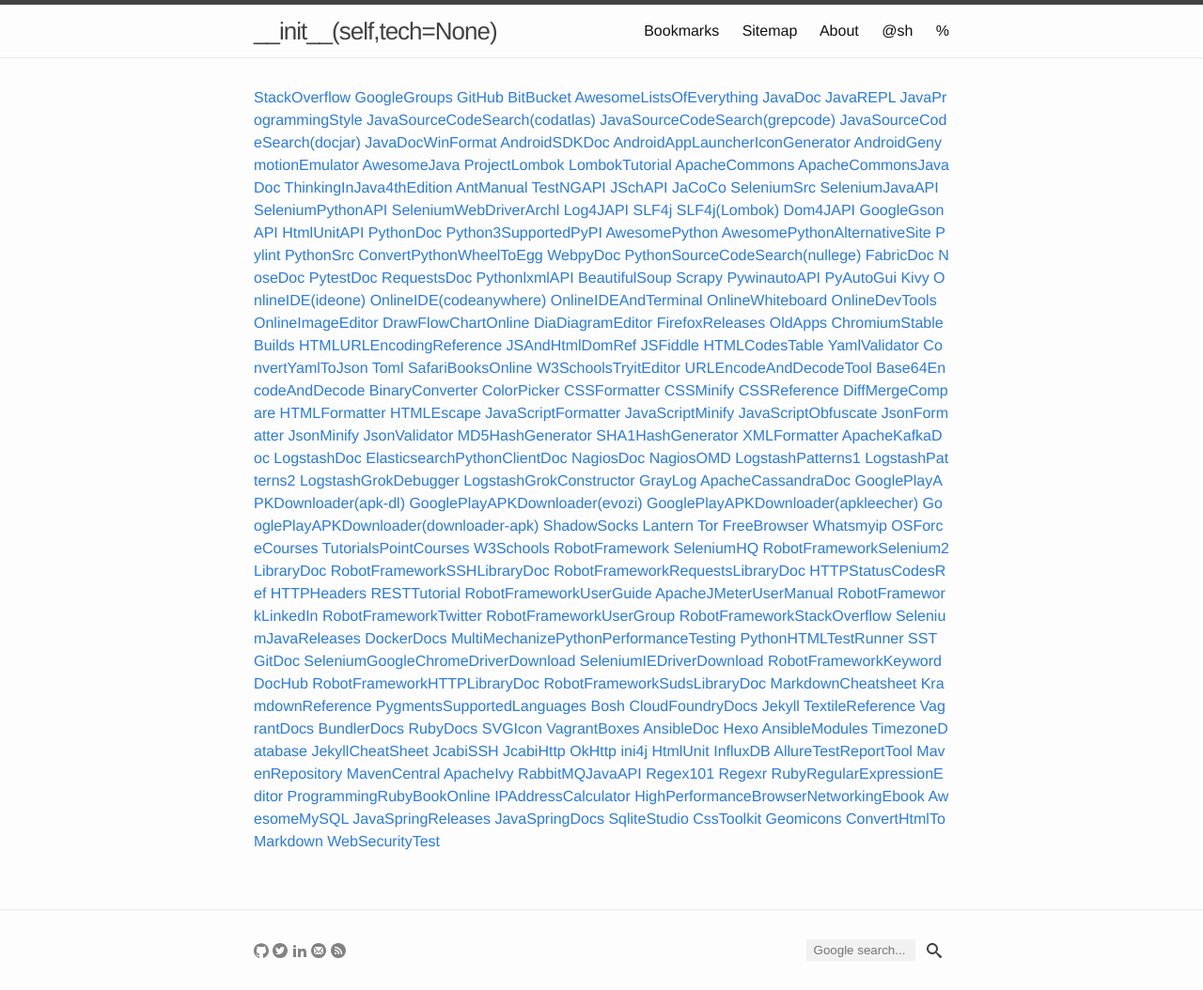
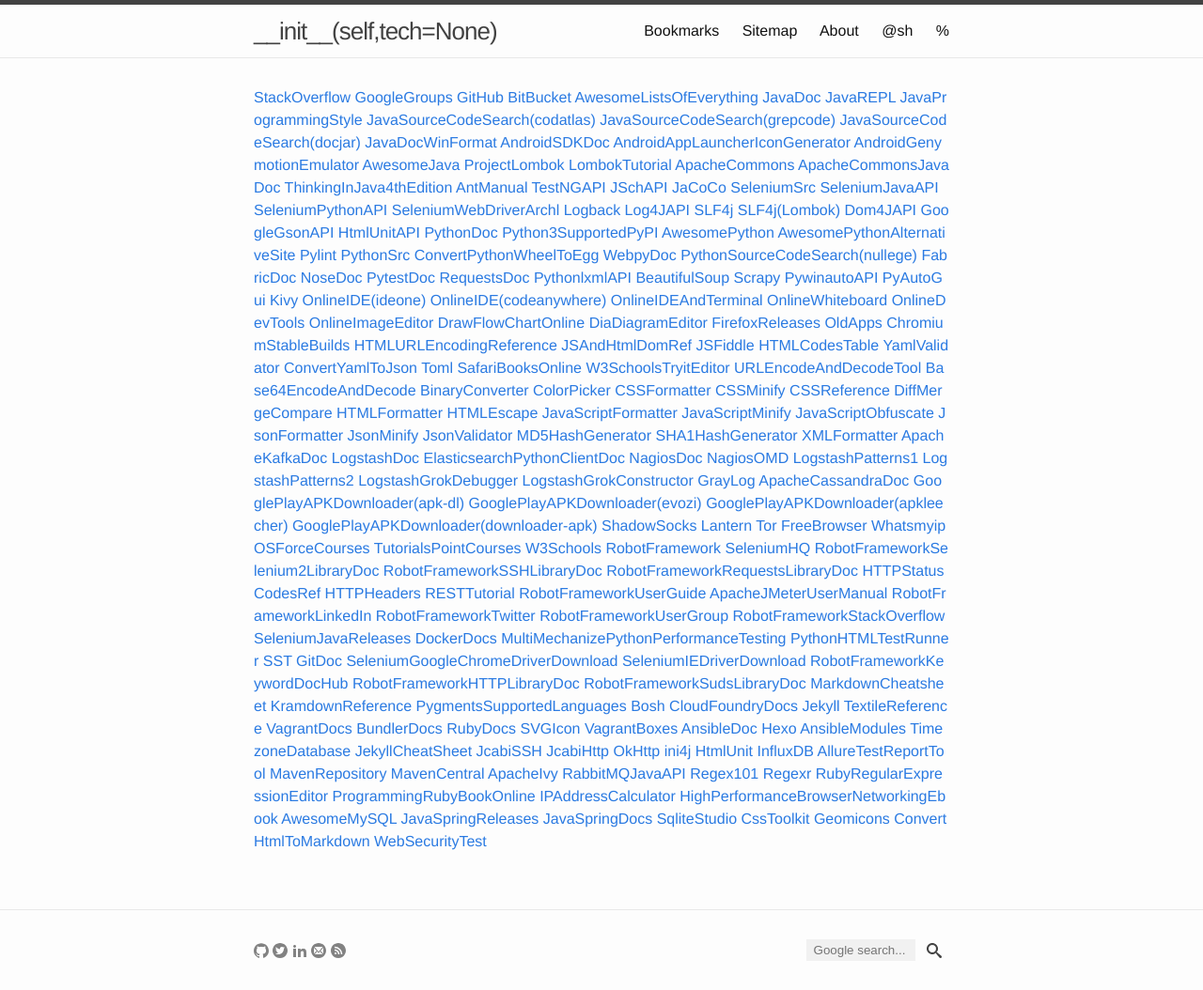
Before and after one commit to yuan-jiang/yuan-jiang.github.io, a Jekyll site: the page built from bookmarks.md, in a window 1280 px wide. Shown: the whole page at 94% size. Built offline with Jekyll 4.4.1, drawn with Linux system fonts in a browser that asks for light colours.

Commit message:
Update bookmarks.yml

```diff
--- a/_data/bookmarks.yml
+++ b/_data/bookmarks.yml
@@ -56,6 +56,8 @@
   link: http://seleniumhq.github.io/selenium/docs/api/py/api.html
 - description: SeleniumWebDriverArchl
   link: http://www.aosabook.org/en/selenium.html
+- description: Logback
+  link: http://logback.qos.ch/documentation.html
 - description: Log4JAPI
   link: http://logging.apache.org/log4j/1.2/apidocs/index.html
 - description: SLF4j
```
